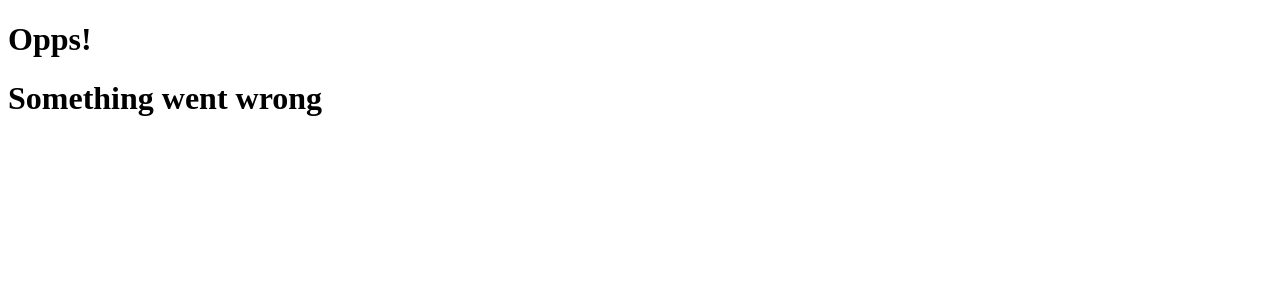
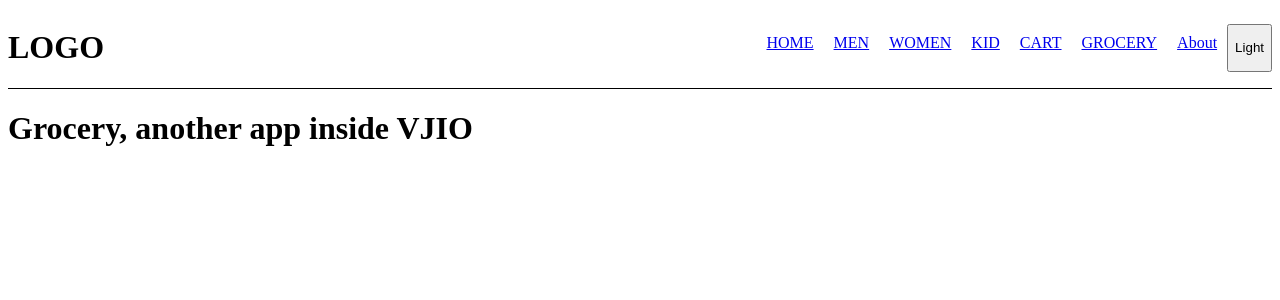
Before and after one commit to sonoou/react-web-app, a React (Vite) app: page /grocery in a window 1280 px wide. Shown: the top 300 px of the page. Built offline with nearby package versions, Linux system fonts and the light colour scheme.

Commit message:
07:38AM, 25Oct2025

```diff
--- a/src/App.js
+++ b/src/App.js
@@ -9,7 +9,12 @@ import Women from "./component/Women";
 import Cart from "./component/Cart";
 import Error from "./component/Error";
 import ProductDetails from "./component/ProductDetails";
-import About from "./component/About";
+// import About from "./component/About";
+// import Grocery from "./component/Grocery";
+import { lazy, Suspense } from "react";
+
+const Grocery = lazy(() => import("./component/Grocery"));
+const About = lazy(() => import("./component/About"));
 
 const App = () => (
   <div>
@@ -49,7 +54,19 @@ const appRouter = createBrowserRouter([
       },
       {
         path: "/about",
-        element: <About />,
+        element: (
+          <Suspense fallback={<h1>Loading...</h1>}>
+            <About />
+          </Suspense>
+        ),
+      },
+      {
+        path: "/grocery",
+        element: (
+          <Suspense fallback={<h1>Loading...</h1>}>
+            <Grocery />
+          </Suspense>
+        ),
       },
     ],
     errorElement: <Error />,
--- a/src/component/Grocery.js
+++ b/src/component/Grocery.js
@@ -2,7 +2,7 @@ const Grocery = () => {
 
   return (
     <div>
-      <h1>Grocery another app inside AJIO</h1>
+      <h1>Grocery, another app inside VJIO</h1>
     </div>
   );
 
--- a/src/component/Navbar.js
+++ b/src/component/Navbar.js
@@ -17,6 +17,7 @@ const Navbar = () => {
         <li><Link to="/women">WOMEN</Link></li>
         <li><Link to="/kid">KID</Link></li>
         <li><Link to="/cart">CART</Link></li>
+        <li><Link to="/grocery">GROCERY</Link></li>
         <li><Link to="/about">About</Link></li>
         <button
           onClick={() => {
--- a/src/component/ProductCard.js
+++ b/src/component/ProductCard.js
@@ -10,13 +10,6 @@ export const ProductCard = () => {
 
   useEffect(() => {
     fetchData();
-    const timer = setInterval(() => {
-      console.log("Sonu MERN Stack");
-    }, 1000);
-
-    return () => {
-      clearInterval(timer);
-    }
   }, []);
 
   const fetchData = async () => {
```
